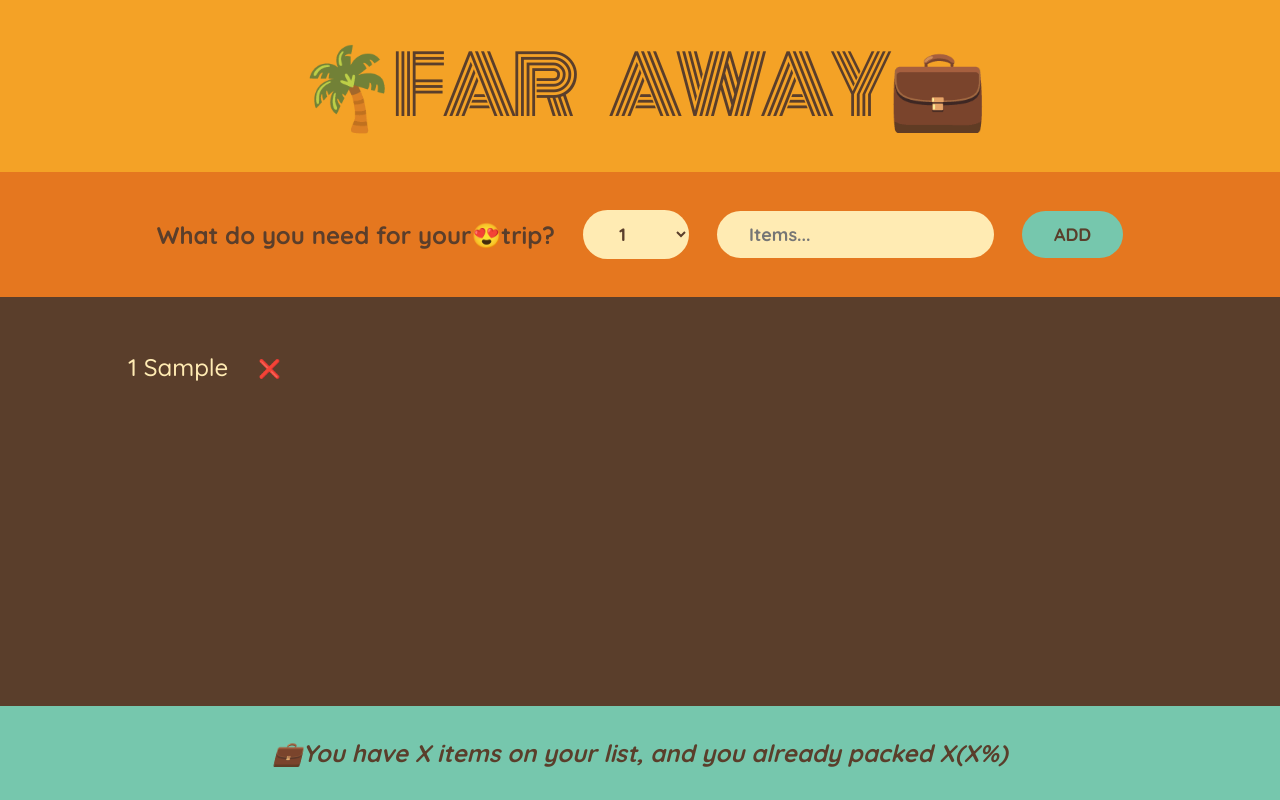
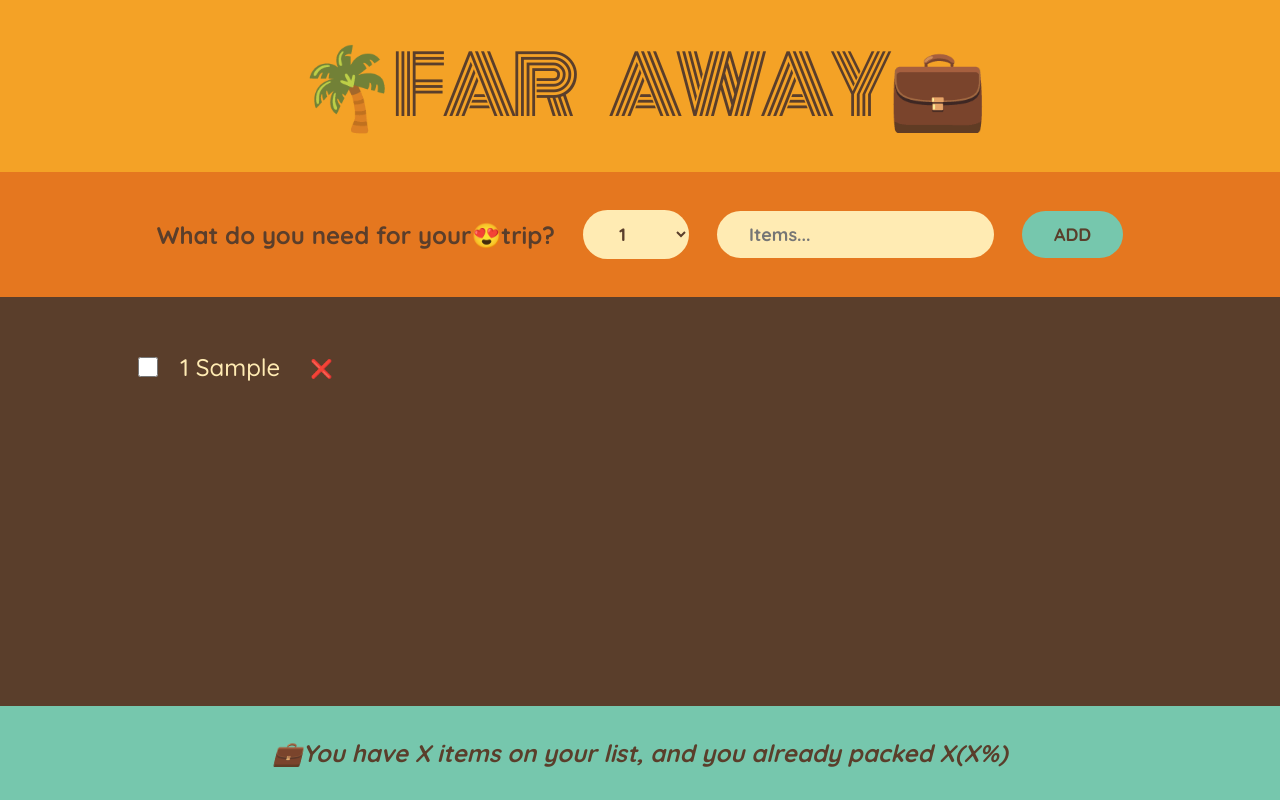
Before and after one commit to Hallowdread/travel-items-tracker, a React (Vite) app: page / in a window 1280 px wide. Both pictures are taken after typing "Sample" into the empty fields and a click on the button "ADD". Built offline with nearby package versions, Linux system fonts and the light colour scheme.

Commit message:
created onToggleItems function

```diff
--- a/src/App.jsx
+++ b/src/App.jsx
@@ -4,12 +4,6 @@ import Logo from "./components/Logo";
 import Form from "./components/Form";
 import PackingList from "./components/PackingList";
 import Stats from "./components/Stats";
-
-// const initialItems = [
-//   { id: 1, description: "Passports", quantity: 2, packed: false },
-//   { id: 2, description: "Socks", quantity: 12, packed: true },
-//   { id: 3, description: "Charger", quantity: 3, packed: false },
-// ];
 
 export default function App() {
   const [items, setItems] = useState([]);
@@ -21,11 +15,23 @@ export default function App() {
   function handleDeleteItem(id) {
     setItems((items) => items.filter((item) => item.id !== id));
   }
+  //
+  function handleToggleItem(id) {
+    setItems((items) =>
+      items.map((item) =>
+        item.id === id ? { ...item, packed: !item.packed } : item
+      )
+    );
+  }
   return (
     <div className="app">
       <Logo />
       <Form onAddItem={handleItems} />
-      <PackingList itemArr={items} onDeleteItem={handleDeleteItem} />
+      <PackingList
+        itemArr={items}
+        onDeleteItem={handleDeleteItem}
+        onToggleItems={handleToggleItem}
+      />
       <Stats />
     </div>
   );
--- a/src/components/PackingList.jsx
+++ b/src/components/PackingList.jsx
@@ -6,12 +6,17 @@ import PropTypes from "prop-types";
 //   { id: 3, description: "Charger", quantity: 3, packed: false },
 // ];
 
-const PackingList = ({ itemArr, onDeleteItem }) => {
+const PackingList = ({ itemArr, onDeleteItem, onToggleItems }) => {
   return (
     <div className="list">
       <ul>
         {itemArr.map((item) => (
-          <List key={item.id} itemObj={item} onDeleteItem={onDeleteItem} />
+          <List
+            key={item.id}
+            itemObj={item}
+            onDeleteItem={onDeleteItem}
+            onToggleItems={onToggleItems}
+          />
         ))}
       </ul>
     </div>
@@ -25,12 +30,18 @@ PackingList.propTypes = {
     })
   ).isRequired,
   onDeleteItem: PropTypes.func.isRequired,
+  onToggleItems: PropTypes.func.isRequired,
 };
 
 //? List Component
-const List = ({ itemObj, onDeleteItem }) => {
+const List = ({ itemObj, onDeleteItem, onToggleItems }) => {
   return (
     <li>
+      <input
+        type="checkbox"
+        value={itemObj.packed}
+        onChange={() => onToggleItems(itemObj.id)}
+      />
       <span style={itemObj.packed ? { textDecoration: "line-through" } : {}}>
         {itemObj.quantity} {itemObj.description}
       </span>
@@ -48,6 +59,7 @@ List.propTypes = {
     onDeleteItem: PropTypes.func,
   }).isRequired,
   onDeleteItem: PropTypes.func.isRequired,
+  onToggleItems: PropTypes.func.isRequired,
 };
 
 export default PackingList;
```
